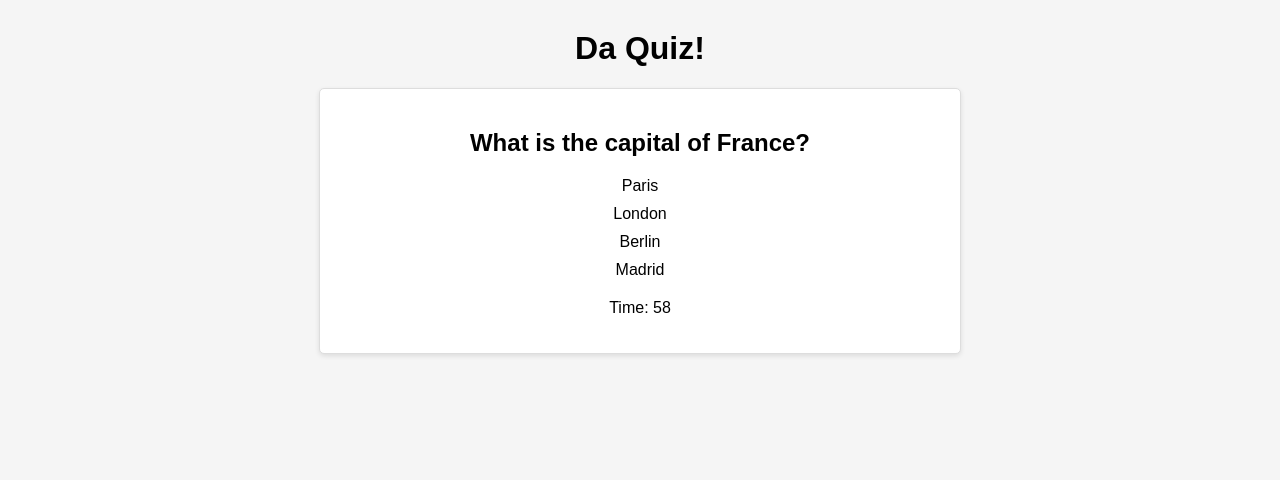
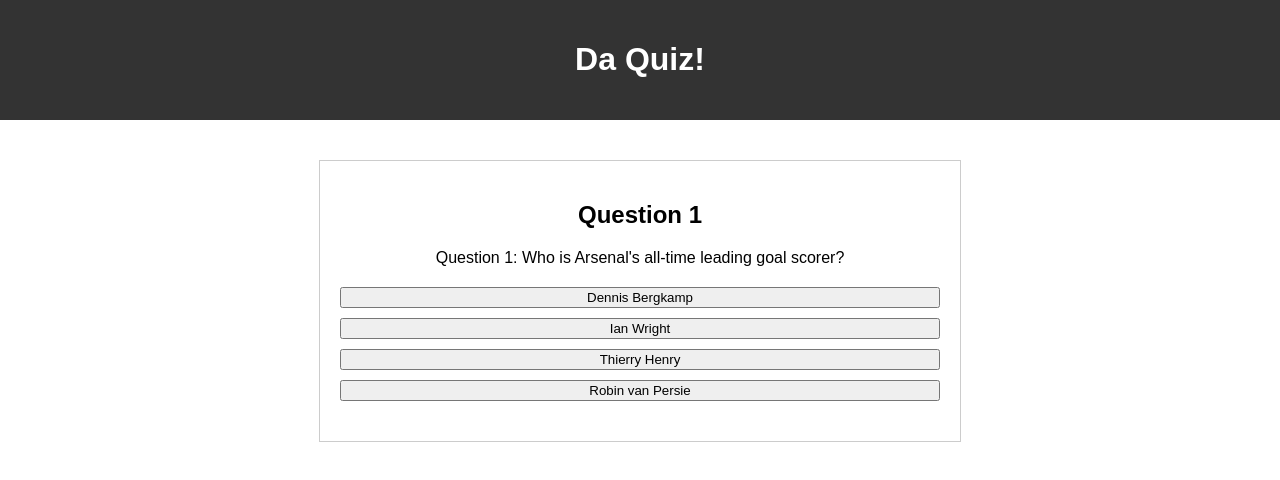
Before and after one commit to Adrian-G-C/04-homework, a plain HTML site: page index.html in a window 1280 px wide. Both pictures are taken after a click on the button "Start Quiz". Drawn offline with Linux system fonts and the light colour scheme.

Commit message:
finalized the .js and index.html

```diff
--- a/assets/app.js
+++ b/assets/app.js
@@ -1,108 +1,118 @@
-// Array to hold the quiz questions
 var questions = [
     {
-      question: "What is the capital of France?",
-      choices: ["Paris", "London", "Berlin", "Madrid"],
-      answer: "Paris"
+      question: "Question 1: Who is Arsenal's all-time leading goal scorer?",
+      options: ["Dennis Bergkamp", "Ian Wright", "Thierry Henry", "Robin van Persie"],
+      answerIndex: 2
     },
     {
-      question: "Who painted the Mona Lisa?",
-      choices: ["Leonardo da Vinci", "Pablo Picasso", "Vincent van Gogh", "Michelangelo"],
-      answer: "Leonardo da Vinci"
+      question: "Question 2: Which manager led Arsenal to their famous 'Invincibles' season?",
+      options: ["Arsène Wenger", "George Graham", "Herbert Chapman", "Bertie Mee"],
+      answerIndex: 0
     },
     {
-      question: "What is the largest planet in our solar system?",
-      choices: ["Jupiter", "Saturn", "Neptune", "Earth"],
-      answer: "Jupiter"
-    }
+      question: "Question 3: Who is the current captain of Arsenal FC?",
+      options: ["Pierre-Emerick Aubameyang", "Bukayo Saka", "Héctor Bellerín", "Granit Xhaka"],
+      answerIndex: 3
+    },
+    {
+      question: "Question 4: Which stadium is the home ground of Arsenal FC?",
+      options: ["Old Trafford", "Anfield", "Emirates Stadium", "Stamford Bridge"],
+      answerIndex: 2
+    },
+    {
+      question: "Question 5: Who is Arsenal's most expensive signing in terms of transfer fee?",
+      options: ["Mesut Özil", "Nicolas Pépé", "Alexandre Lacazette", "Pierre-Emerick Aubameyang"],
+      answerIndex: 1
+    },
   ];
 
+
   var currentQuestionIndex = 0;
+  var score = 0;
   var timeLeft = 60;
-  var timerInterval;
-  var score = 0;
+  var timerId;
 
-  var startButton = document.getElementById("start-btn");
-  var questionContainer = document.getElementById("question-container");
-  var questionElement = document.getElementById("question");
-  var choicesElement = document.getElementById("choices");
-  var resultContainer = document.getElementById("result-container");
-  var resultElement = document.getElementById("result");
-  var timerElement = document.getElementById("timer");
-  var scoreElement = document.getElementById("score");
-  var initialsElement = document.getElementById("initials");
-  var saveButton = document.getElementById("save-btn");
+  var startBtn = document.getElementById("start-btn");
+  var questionNumberSpan = document.getElementById("question-number");
+  var questionText = document.getElementById("question-text");
+  var optionsContainer = document.getElementById("options-container");
+  var feedbackText = document.getElementById("feedback");
+  var endContainer = document.getElementById("end-container");
+  var scoreSpan = document.getElementById("score");
+  var initialsInput = document.getElementById("initials");
+  var saveBtn = document.getElementById("save-btn");
 
   function startQuiz() {
-    startButton.style.display = "none";
-    questionContainer.style.display = "block";
-    timerInterval = setInterval(updateTimer, 1000);
-    showQuestion();
+    var startContainer = document.getElementById("start-container");
+    startContainer.classList.add("hide");
+    var quizContainer = document.getElementById("quiz-container");
+    quizContainer.classList.remove("hide");
+    startTimer();
+    displayQuestion();
   }
 
-  function showQuestion() {
-    var question = questions[currentQuestionIndex];
-    questionElement.textContent = question.question;
-    choicesElement.innerHTML = "";
+  function displayQuestion() {
+    var currentQuestion = questions[currentQuestionIndex];
+    questionNumberSpan.textContent = currentQuestionIndex + 1;
+    questionText.textContent = currentQuestion.question;
 
-    for (var i = 0; i < question.choices.length; i++) {
-      var choice = document.createElement("li");
-      choice.textContent = question.choices[i];
-      choice.setAttribute("data-index", i);
-      choice.addEventListener("click", checkAnswer);
-      choicesElement.appendChild(choice);
-    }
+    optionsContainer.innerHTML = "";
+
+    currentQuestion.options.forEach(function(option, index) {
+      var optionBtn = document.createElement("button");
+      optionBtn.classList.add("option-btn");
+      optionBtn.textContent = option;
+      optionBtn.addEventListener("click", function() {
+        checkAnswer(index);
+      });
+      optionsContainer.appendChild(optionBtn);
+    });
   }
 
-  function checkAnswer(event) {
-    var selectedChoice = event.target;
-    var selectedAnswer = selectedChoice.textContent;
-    var question = questions[currentQuestionIndex];
-
-    if (selectedAnswer === question.answer) {
-      resultElement.textContent = "Correct!";
-      score++;
+  function checkAnswer(selectedIndex) {
+    var currentQuestion = questions[currentQuestionIndex];
+    if (selectedIndex === currentQuestion.answerIndex) {
+      score += 10;
+      feedbackText.textContent = "Correct!";
     } else {
-      resultElement.textContent = "Wrong!";
+      score -= 10;
       timeLeft -= 10;
+      feedbackText.textContent = "Wrong!";
     }
 
-    resultContainer.style.display = "block";
+    feedbackText.classList.remove("hide");
     currentQuestionIndex++;
-
     if (currentQuestionIndex < questions.length) {
-      setTimeout(showQuestion, 1000);
+      setTimeout(displayQuestion, 1000);
     } else {
       endQuiz();
     }
   }
 
-  function updateTimer() {
-    timeLeft--;
-    timerElement.textContent = "Time: " + timeLeft;
-
-    if (timeLeft <= 0) {
-      endQuiz();
-    }
+  function endQuiz() {
+    clearInterval(timerId);
+    var quizContainer = document.getElementById("quiz-container");
+    quizContainer.classList.add("hide");
+    endContainer.classList.remove("hide");
+    scoreSpan.textContent = score;
   }
 
-  function endQuiz() {
-    clearInterval(timerInterval);
-    questionContainer.style.display = "none";
-    resultContainer.style.display = "none";
-    scoreElement.textContent = "Final Score: " + score;
-    initialsElement.addEventListener("input", enableSaveButton);
-    saveButton.addEventListener("click", saveScore);
-    document.getElementById("initials-container").style.display = "block";
+  function startTimer() {
+    timerId = setInterval(function() {
+      timeLeft--;
+      if (timeLeft >= 0) {
+        document.getElementById("timer").textContent = timeLeft;
+      } else {
+        endQuiz();
+      }
+    }, 1000);
   }
 
-  function enableSaveButton() {
-    saveButton.disabled = initialsElement.value === "";
-  }
+  startBtn.addEventListener("click", startQuiz);
 
-  function saveScore() {
-    var initials = initialsElement.value;
-    // Save the score and initials to the desired location or perform any desired action
-  }
-
-  startButton.addEventListener("click", startQuiz);
+  saveBtn.addEventListener("click", function() {
+    var initials = initialsInput.value.trim();
+    if (initials !== "") {
+      alert("Score saved!");
+    }
+  });
--- a/assets/style/style.css
+++ b/assets/style/style.css
@@ -1,98 +1,50 @@
 body {
   font-family: Arial, sans-serif;
-  background-color: #f5f5f5;
+  margin: 0;
+  padding: 0;
+}
+
+header {
+  background-color: #333;
+  color: #fff;
+  padding: 20px;
   text-align: center;
 }
 
-h1 {
-  margin-top: 30px;
+#start-container,
+#quiz-container,
+#end-container {
+  max-width: 600px;
+  margin: 40px auto;
+  padding: 20px;
+  border: 1px solid #ccc;
 }
 
-#quiz-container {
-  max-width: 600px;
-  margin: 0 auto;
-  padding: 20px;
-  background-color: #ffffff;
-  border: 1px solid #dddddd;
-  border-radius: 5px;
-  box-shadow: 0 2px 5px rgba(0, 0, 0, 0.1);
+.hide {
+  display: none;
 }
 
-#start-btn {
+#quiz-container,
+#end-container {
+  text-align: center;
+}
+
+#options-container {
   margin-top: 20px;
 }
 
-button {
-  padding: 10px 20px;
-  font-size: 16px;
-  background-color: #337ab7;
-  color: #ffffff;
-  border: none;
-  border-radius: 3px;
-  cursor: pointer;
+.option-btn {
+  display: block;
+  width: 100%;
+  margin-bottom: 10px;
 }
 
-button:hover {
-  background-color: #286090;
+#feedback {
+  margin-top: 20px;
+  font-weight: bold;
 }
 
-#question-container {
-  display: none;
-  margin-top: 20px;
+#score {
+  font-size: 24px;
+  font-weight: bold;
 }
-
-#choices {
-  list-style-type: none;
-  padding: 0;
-}
-
-#choices li {
-  margin-top: 10px;
-}
-
-.choice-btn {
-  display: block;
-  width: 100%;
-  padding: 10px;
-  font-size: 16px;
-  background-color: #f1f1f1;
-  color: #333333;
-  border: 1px solid #cccccc;
-  border-radius: 5px;
-  cursor: pointer;
-  transition: background-color 0.3s ease;
-}
-
-.choice-btn:hover {
-  background-color: #dddddd;
-}
-
-#result-container {
-  display: none;
-  margin-top: 10px;
-}
-
-#timer-container {
-  margin-top: 20px;
-}
-
-#score-container {
-  display: none;
-  margin-top: 20px;
-}
-
-#initials-container {
-  display: none;
-  margin-top: 20px;
-}
-
-input[type="text"] {
-  padding: 8px;
-  font-size: 16px;
-  border-radius: 3px;
-  border: 1px solid #cccccc;
-}
-
-#save-btn {
-  margin-top: 10px;
-}
--- a/index.html
+++ b/index.html
@@ -5,28 +5,34 @@
   <link rel="stylesheet" type="text/css" href="./assets/style/style.css">
 </head>
 <body>
-  <body>
+  <header>
     <h1>Da Quiz!</h1>
-    <div id="quiz-container">
-      <button id="start-btn">Start Quiz</button>
-      <div id="question-container">
-        <h2 id="question"></h2>
-        <ul id="choices"></ul>
-      </div>
-      <div id="result-container">
-        <p id="result"></p>
-      </div>
-      <div id="timer-container">
-        <p id="timer"></p>
-      </div>
-      <div id="score-container">
-        <p id="score"></p>
-      </div>
-      <div id="initials-container">
-        <input type="text" id="initials" placeholder="Enter your initials">
-        <button id="save-btn" disabled>Save</button>
-      </div>
+  </header>
+
+  <div id="start-container">
+    <h2>Welcome DA Quiz!</h2>
+    <button id="start-btn">Start Quiz</button>
+  </div>
+
+  <div id="quiz-container" class="hide">
+    <h2>Question <span id="question-number"></span></h2>
+    <p id="question-text"></p>
+    <div id="options-container">
+      <button class="option-btn"></button>
+      <button class="option-btn"></button>
+      <button class="option-btn"></button>
+      <button class="option-btn"></button>
     </div>
+    <p id="feedback"></p>
+  </div>
+
+  <div id="end-container" class="hide">
+    <h2>Quiz Over!</h2>
+    <p>Your score: <span id="score"></span></p>
+    <label for="initials">Enter your initials:</label>
+    <input type="text" id="initials" placeholder="Your initials">
+    <button id="save-btn">Save Score</button>
+  </div>
 
   <script src="./assets/app.js"></script>
 </body>
```
